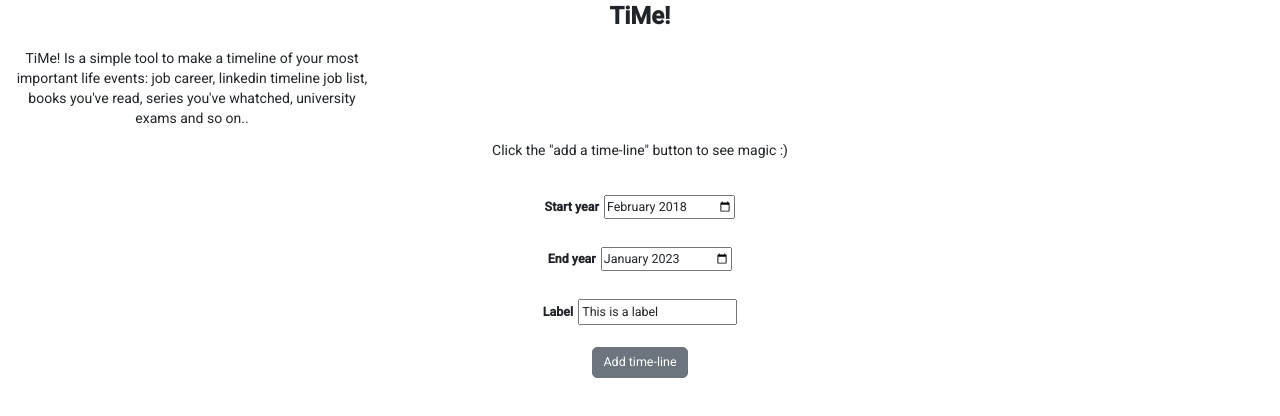
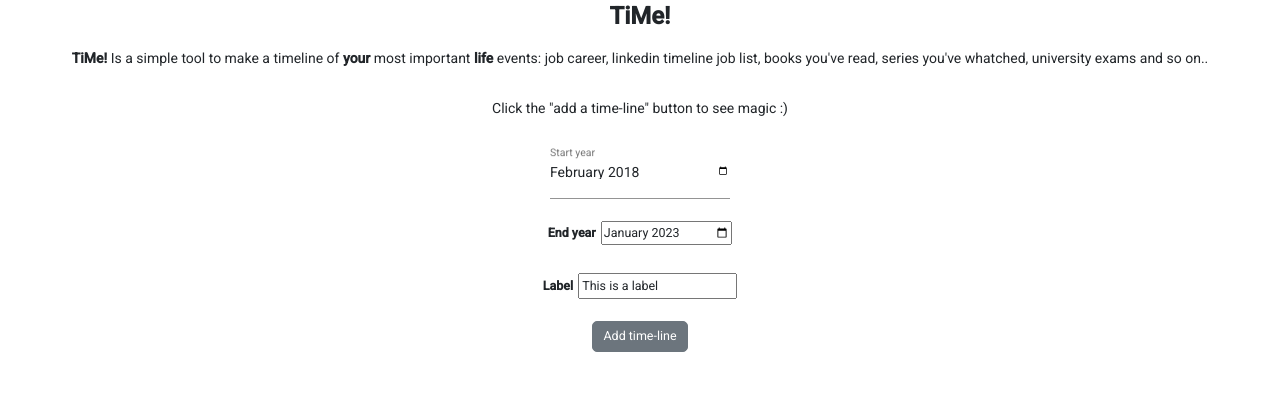
Before and after one commit to agalliani/angular-timeline, an Angular app: page /#/timeline in a window 1280 px wide. Shown: the top 416 px of the page. Built offline with nearby package versions, Linux system fonts and the light colour scheme.

Commit message:
prova tre input diversi

```diff
--- a/src/app/app.module.ts
+++ b/src/app/app.module.ts
@@ -12,6 +12,7 @@ import { BrowserAnimationsModule } from '@angular/platform-browser/animations';
 import { MatDialogModule } from '@angular/material/dialog';
 import { MatDividerModule } from '@angular/material/divider';
 import { MatIconModule } from '@angular/material/icon';
+import { MatInputModule } from '@angular/material/input'
 
 
 
@@ -32,7 +33,8 @@ import { MatIconModule } from '@angular/material/icon';
     BrowserAnimationsModule,
     MatDialogModule,
     MatDividerModule,
-    MatIconModule
+    MatIconModule,
+    MatInputModule
   ],
   providers: [],
   bootstrap: [AppComponent]
--- a/src/app/components/timeline/timeline.component.html
+++ b/src/app/components/timeline/timeline.component.html
@@ -1,17 +1,20 @@
 <div class="container-fluid">
-  <div class="row text-center justify-content-center">
+  <div class="row text-center">
     <h1><strong>TiMe!</strong></h1>
     <div class="col">
-      <p>TiMe! Is a simple tool to make a timeline of your most important life events: job career, linkedin timeline job list, books you've read, series you've whatched, university exams and so on..</p>
-
+      <strong>TiMe!</strong> Is a simple tool to make a timeline of
+      <strong>your</strong> most important <strong>life</strong> events: job
+      career, linkedin timeline job list, books you've read, series you've
+      whatched, university exams and so on..
     </div>
-
+  </div>
+  <div class="row text-center">
     <div class="scroll-container" [style.height]="altezza + 'px'">
       <div #timeline id="timesheet"></div>
     </div>
   </div>
   <div class="row text-center">
-    <div class="col">
+    <div class="col mt-5">
       <ng-container *ngIf="message">
         {{ message }}
       </ng-container>
@@ -23,7 +26,13 @@
   <div class="row text-center">
     <form [formGroup]="timelineForm" (ngSubmit)="onSubmit()">
       <div class="row">
-        <div class="col-sm-12 form-group form-control-lg">
+        <div class="col-sm-12">
+          <mat-form-field>
+            <mat-label for="start">Start year</mat-label>
+            <input id="start" matInput type="month" formControlName="start" />
+          </mat-form-field>
+        </div>
+        <!--div class="col-sm-12 form-group form-control-lg">
           <label for="start">Start year</label>
           <input
             id="start"
@@ -31,15 +40,10 @@
             type="month"
             formControlName="start"
           />
-        </div>
+        </div-->
         <div class="col-sm-12 form-group form-control-lg">
           <label for="end">End year</label>
-          <input
-            id="end"
-
-            type="month"
-            formControlName="end"
-          />
+          <input id="end" type="month" formControlName="end" />
         </div>
         <div class="col-sm-12 form-group form-control-lg">
           <label for="label">Label</label>
@@ -58,8 +62,8 @@
           </button>
         </div>
         <div *ngIf="data.length && data.length > 0" class="col">
-          <button  type="button" class="btn btn-outline-secondary btn-lg">
-           <a #downloadLink>Save Timeline as image</a>
+          <button type="button" class="btn btn-outline-secondary btn-lg">
+            <a #downloadLink>Save Timeline as image</a>
           </button>
         </div>
       </div>
```
Also changed, not shown: src/manifest.json (deleted).
